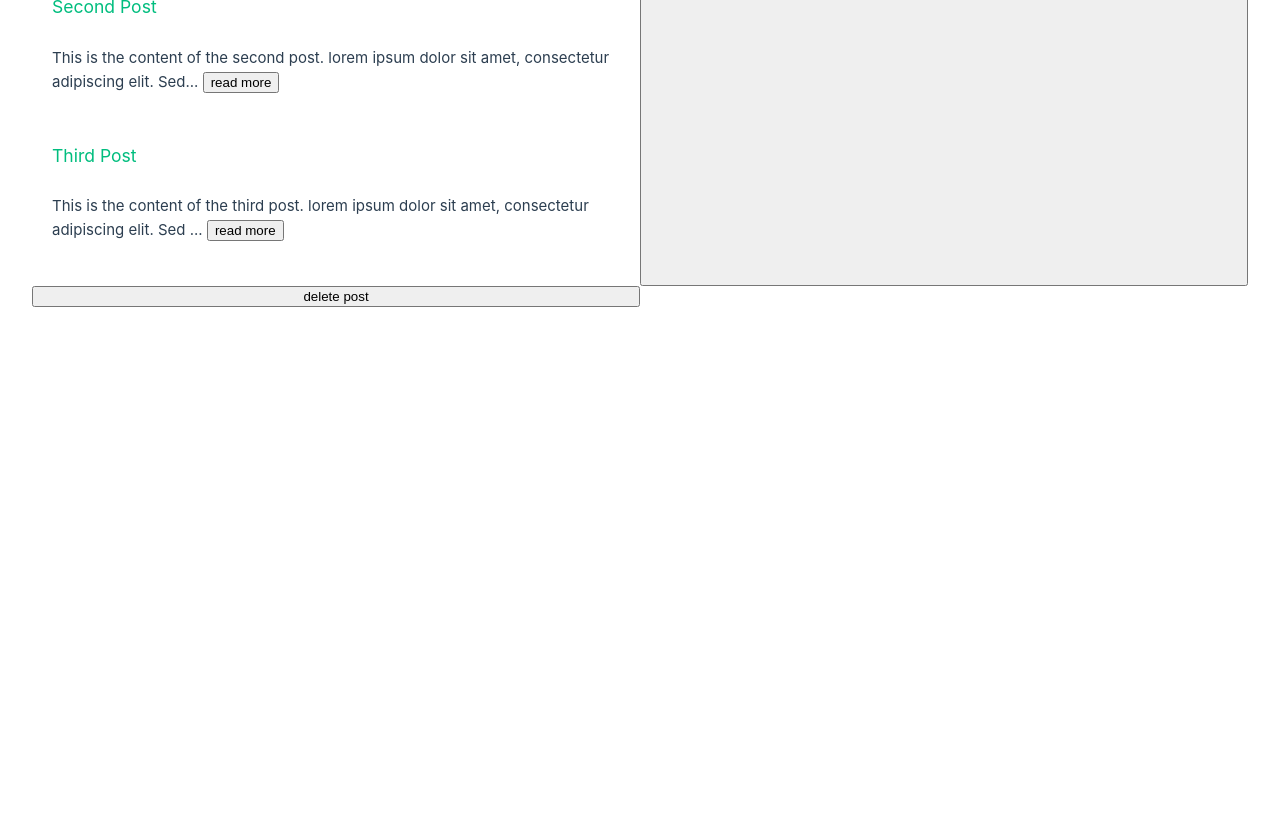
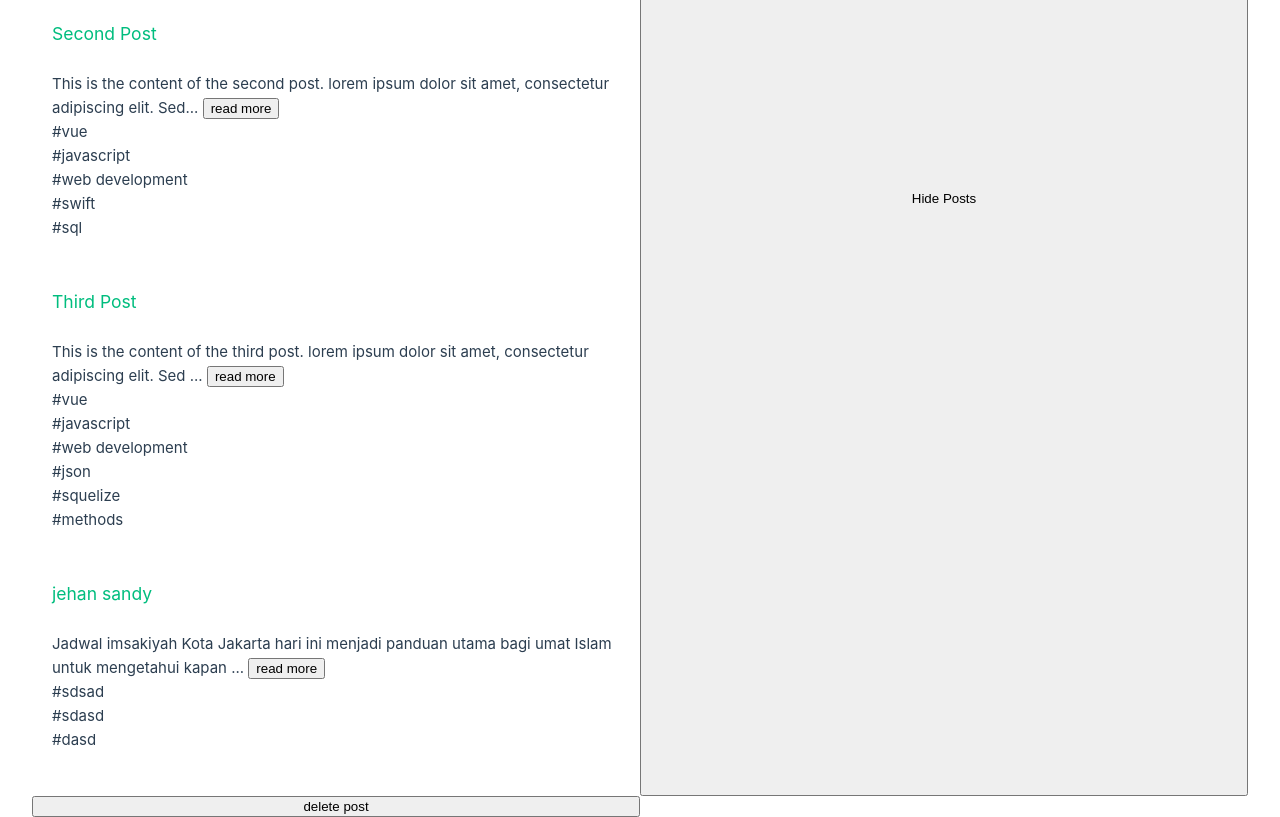
Before and after one commit to JehanSandy/bolgvue, a Vue app in the folder vueblog/: page / in a window 1280 px wide. Shown: the part 400-1217 px from the top of the page. Before the commit the page ends 800 px from the top, so only its background shows below. Built offline with nearby package versions, Linux system fonts and the light colour scheme; data requests are answered from the project's data file.

Commit message:
membuat function create, untuk menambah artikel baru

```diff
--- a/vueblog/src/components/singlePost.vue
+++ b/vueblog/src/components/singlePost.vue
@@ -1,12 +1,11 @@
 <template>
     <div>
         <router-link :to="{ name: 'Show', params: { id: data.id } }">
-
         <h3>{{ data.title }}</h3>
-    </router-link>
-
+        </router-link>
         <p>{{ readMore ? snippet : data.content }} <button @click="readMore = !readMore">{{ readMore ? 'read more' : 'read less' }}</button></p>
     </div>
+    <div v-for="tag in data.tags" :key="tag"> #{{ tag }}</div>
 </template>
 
 <script>
--- /dev/null
+++ b/vueblog/src/composable/createPost.js
@@ -0,0 +1,45 @@
+import { ref } from "vue";
+// ini berfungsi untuk routing ketika data berhasil di tambahkan ke json-serve maka otomatis diarahkan ke home
+import { useRouter } from "vue-router";
+
+const createPost = () => {
+    const router = useRouter();
+    const title = ref('');
+    const content = ref('');
+    const tag = ref('');
+    const tags = ref([]);
+    // ini function handle keydown untuk menambahkan tag ketika user menekan enter, dan juga untuk menghapus spasi pada tag yang di inputkan
+    const handlekeydown = () => {
+        if (!tags.value.includes(tag.value)) {
+            tag.value = tag.value.replace(/\s/g, '');
+            tags.value.push(tag.value);
+        }
+        tag.value = ''
+    }
+
+    const handleSubmit = async () => {
+        const post = {
+            title: title.value,
+            content: content.value,
+            tags: tags.value
+        }
+
+        await fetch('http://localhost:3000/posts/', {
+            method: 'POST',
+            headers: {
+                'Content-Type': 'application/json'
+            },
+            body: JSON.stringify(post)
+        });
+        tag.value = '';
+        title.value = '';
+        content.value = '';
+        tags.value = '';
+
+        // routing untuk mengarahkan ke home setelah data berhasil di tambahkan ke json-serve
+        router.push({ name: 'home' });
+    }
+
+    return { title, content, tag, tags, handlekeydown, handleSubmit };
+}
+export default createPost
--- a/vueblog/src/data/db.json
+++ b/vueblog/src/data/db.json
@@ -1,7 +1,7 @@
 {
   "posts": [
     {
-            "id": 1,
+      "id": "1",
       "title": "First Post",
       "content": "This is the content of the first, post. lorem ipsum dolor sit amet, consectetur adipiscing elit. Sed do eiusmod tempor incididunt ut labore et dolore magna aliqua.",
       "tags": [
@@ -13,7 +13,7 @@
       ]
     },
     {
-            "id": 2,
+      "id": "2",
       "title": "Second Post",
       "content": "This is the content of the second post. lorem ipsum dolor sit amet, consectetur adipiscing elit. Sed do eiusmod tempor incididunt ut labore et dolore magna aliqua.",
       "tags": [
@@ -25,7 +25,7 @@
       ]
     },
     {
-            "id": 3,
+      "id": "3",
       "title": "Third Post",
       "content": "This is the content of the third post. lorem ipsum dolor sit amet, consectetur adipiscing elit. Sed do eiusmod tempor incididunt ut labore et dolore magna aliqua.",
       "tags": [
@@ -36,6 +36,16 @@
         "squelize",
         "methods"
       ]
+    },
+    {
+      "id": "0483",
+      "title": "jehan sandy",
+      "content": "Jadwal imsakiyah Kota Jakarta hari ini menjadi panduan utama bagi umat Islam untuk mengetahui kapan batas sahur, waktu imsak, hingga adzan subuh. Di samping itu, terdapat pula jadwal sholat maghrib yang menjadi penanda buka puasa.\n\nBagi umat Islam Kota Jakarta yang terbiasa mengerjakan puasa, baik puasa Ramadhan yang wajib maupun puasa sunnah, jadwal imsak hari ini relevan sepanjang waktu. Mulai dari puasa Senin-Kamis, ayyamul bidh, puasa Arafah, hingga puasa Daud, semuanya butuh acuan waktu imsak, subuh, dan maghrib.\n\nJadwal imsakiyah menjadi pengingat untuk bersiap menuju waktu subuh dan maghrib. Kita jadi tahu jam berapa imsak dan pukul berapa mesti berbuka. Dengan demikian, awal dan akhir puasa selalu dilakukan tepat waktu. Karena itu, memiliki jadwal imsak Kota Jakarta yang akurat sangat membantu dalam mengatur ritme ibadah harian.",
+      "tags": [
+        "sdsad",
+        "sdasd",
+        "dasd"
+      ]
     }
   ]
 }
--- a/vueblog/src/views/posts/CreatePost.vue
+++ b/vueblog/src/views/posts/CreatePost.vue
@@ -1,6 +1,7 @@
 <template>
     <div>
-        <form action="">
+        <!-- membuat function create data -->
+        <form @submit.prevent="handleSubmit">
             <div>
                 <label for="title">Title</label>
                 <input type="text" id="title" name="title" v-model="title">
@@ -22,25 +23,16 @@
 </template>
 
 <script>
-import { ref } from 'vue';
+import createPost from '@/composable/createPost';
+
+
     export default {
         name: 'CreatePost',
         setup() {
-            const title = ref('');
-            const content = ref('');
-            const tag = ref('');
-            const tags = ref([]);
-
-            const handlekeydown = () => {
-                if (!tags.value.includes(tag.value)) {
-                  tag.value  = tag.value.replace(/\s/g, '')
-                  tags.value.push(tag.value);
-                }
-                tag.value = '';
-            }
+            const {title, content, tag, tags, handlekeydown, handleSubmit} = createPost();
 
             return {
-                title, content, tag, tags, handlekeydown
+                title, content, tag, tags, handlekeydown, handleSubmit
             }
         }
     }
--- a/vueblog/src/views/posts/show.vue
+++ b/vueblog/src/views/posts/show.vue
@@ -5,8 +5,8 @@
     <div v-else-if="post">
         <h3>{{ post.title }}</h3>
         <p>{{ post.content }}</p>
+        <div v-for="tag in post.tags" :key="tag"> #{{ tag }}</div>
     </div>
-    <!-- #1 membuat function loading untuk memahami promise pada async await -->
     <div v-else><loading /></div>
 </template>
 
```
Lines whose indentation alone changed are shown as unchanged.
